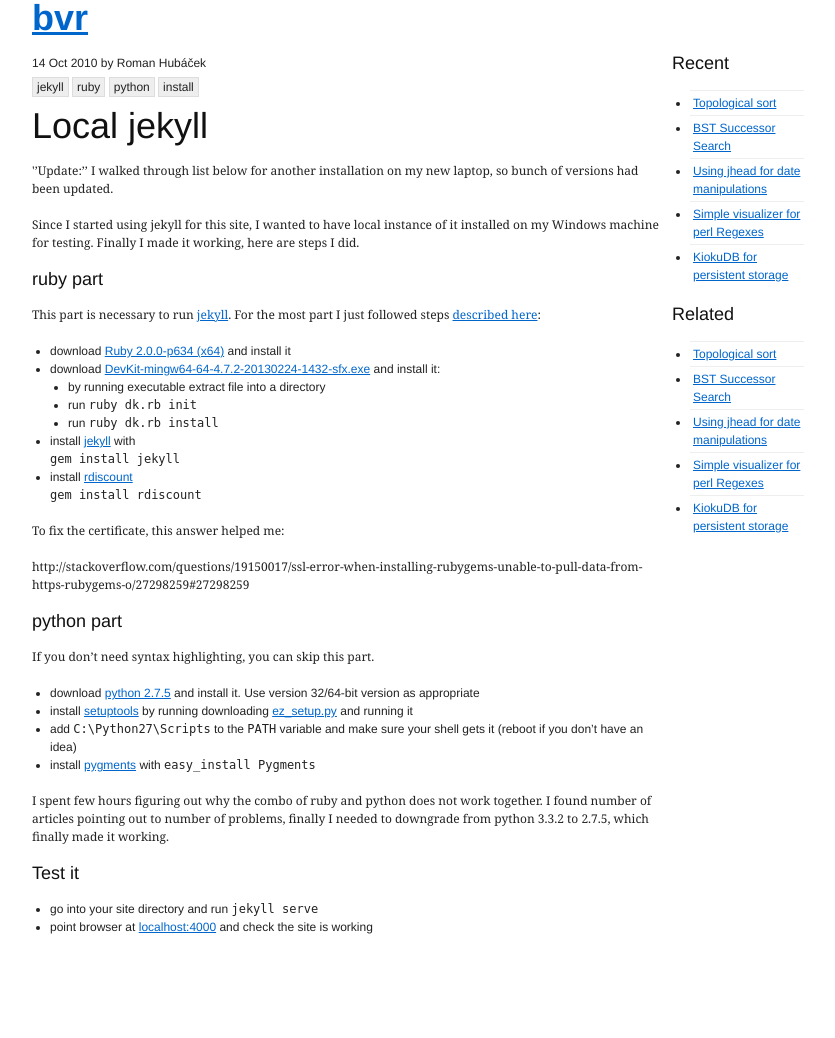
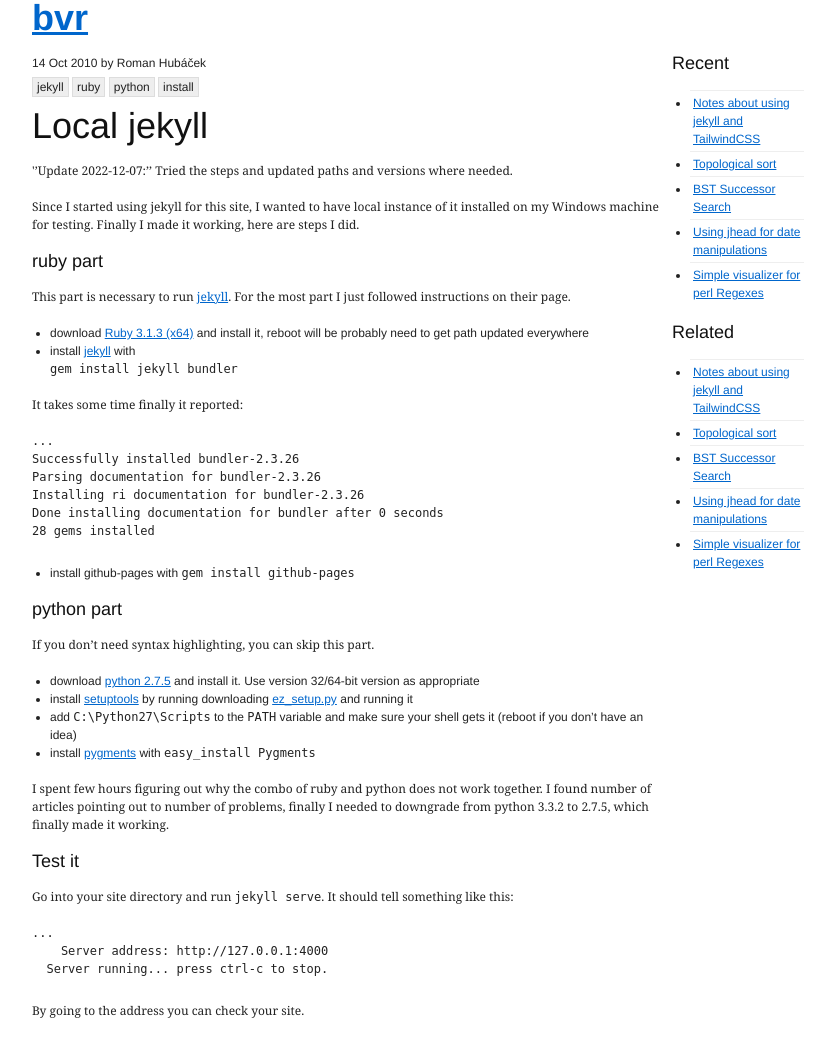
Before and after one commit to bvr/bvr.github.io, a Jekyll site: the page built from _posts/2010-10-14-local-jekyll.md, in a window 1280 px wide. Shown: the whole page, without its empty margins (133-968 px from the left). Built offline with Jekyll 4.4.1, drawn with Linux system fonts in a browser that asks for light colours; before the commit the page ends 954 px from its top, so only the background shows below that.

Commit message:
Started new post on setup of jekyll with tailwind

````diff
--- a/_posts/2010-10-14-local-jekyll.md
+++ b/_posts/2010-10-14-local-jekyll.md
@@ -7,8 +7,7 @@ tags:
     - python
     - install
 ---
-''Update:'' I walked through list below for another installation on my new
-laptop, so bunch of versions had been updated.
+''Update 2022-12-07:'' Tried the steps and updated paths and versions where needed.
 
 Since I started using jekyll for this site, I wanted to have local instance
 of it installed on my Windows machine for testing. Finally I made it working,
@@ -16,22 +15,25 @@ here are steps I did.
 
 ### ruby part
 
-This part is necessary to run [jekyll](http://jekyllrb.com/).  For the most part
-I just followed steps [described here](http://jekyll-windows.juthilo.com/):
+This part is necessary to run [jekyll][2].  For the most part I just followed instructions on their page.
 
- - download [Ruby 2.0.0-p634 (x64)](http://dl.bintray.com/oneclick/rubyinstaller/rubyinstaller-2.0.0-p643-x64.exe?direct) and install it
- - download [DevKit-mingw64-64-4.7.2-20130224-1432-sfx.exe](http://cdn.rubyinstaller.org/archives/devkits/DevKit-mingw64-64-4.7.2-20130224-1432-sfx.exe) and install it:
-   - by running executable extract file into a directory
-   - run `ruby dk.rb init`
-   - run `ruby dk.rb install`
- - install [jekyll](http://jekyllrb.com/) with
-   `gem install jekyll`
- - install [rdiscount](https://github.com/rtomayko/rdiscount/)
-   `gem install rdiscount`
+ - download [Ruby 3.1.3 (x64)][1] and install it, reboot will be probably need to get path updated everywhere
+ - install [jekyll][2] with
+   `gem install jekyll bundler`
 
-To fix the certificate, this answer helped me:
+It takes some time finally it reported:
 
-http://stackoverflow.com/questions/19150017/ssl-error-when-installing-rubygems-unable-to-pull-data-from-https-rubygems-o/27298259#27298259
+```
+...
+Successfully installed bundler-2.3.26
+Parsing documentation for bundler-2.3.26
+Installing ri documentation for bundler-2.3.26
+Done installing documentation for bundler after 0 seconds
+28 gems installed
+```
+
+ - install github-pages with
+   `gem install github-pages`
 
 ### python part
 
@@ -49,5 +51,16 @@ number of articles pointing out to number of problems, finally I needed to downg
 
 ### Test it
 
- - go into your site directory and run `jekyll serve`
- - point browser at [localhost:4000](http://localhost:4000) and check the site is working
+Go into your site directory and run `jekyll serve`. It should tell something like this:
+
+```
+...
+    Server address: http://127.0.0.1:4000
+  Server running... press ctrl-c to stop.
+```
+
+By going to the address you can check your site.
+
+
+[1]: https://github.com/oneclick/rubyinstaller2/releases/download/RubyInstaller-3.1.3-1/rubyinstaller-devkit-3.1.3-1-x64.exe
+[2]: http://jekyllrb.com/
````
Also changed, not shown: _posts/2022-12-06-topological-sort.md (+4 -4 lines), _posts/2022-12-07-jekyll-and-tailwind.md (added, +15 -0 lines), tailwind.config.js (added, +17 -0 lines).
